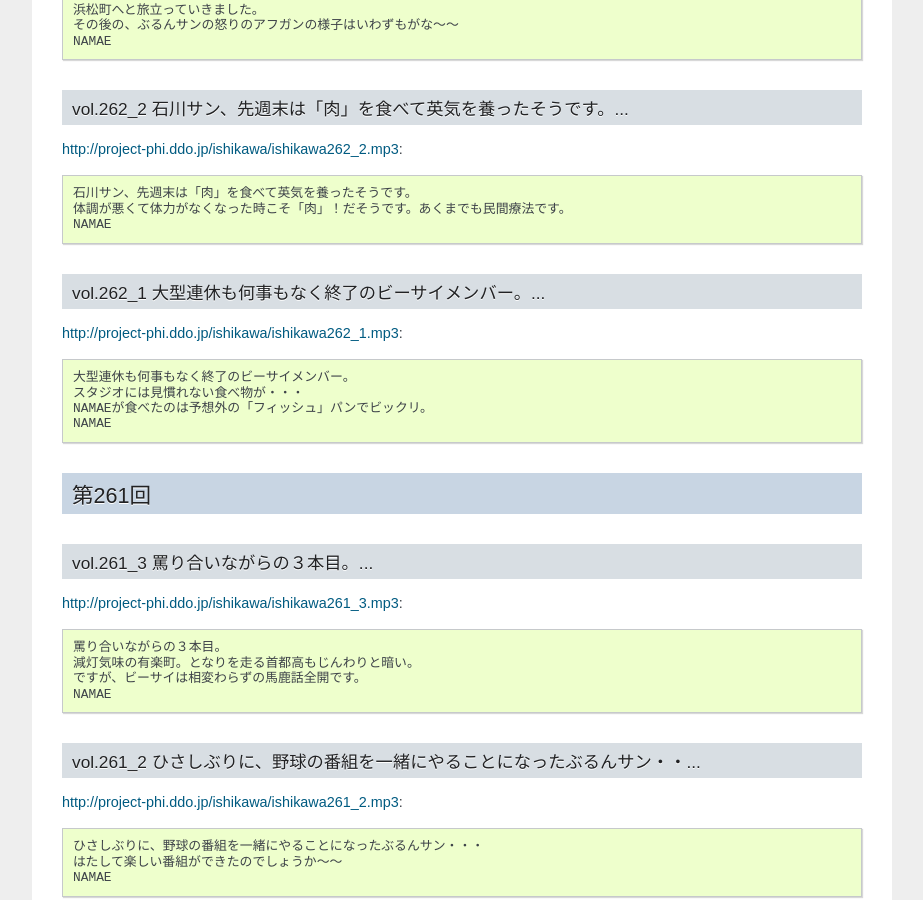
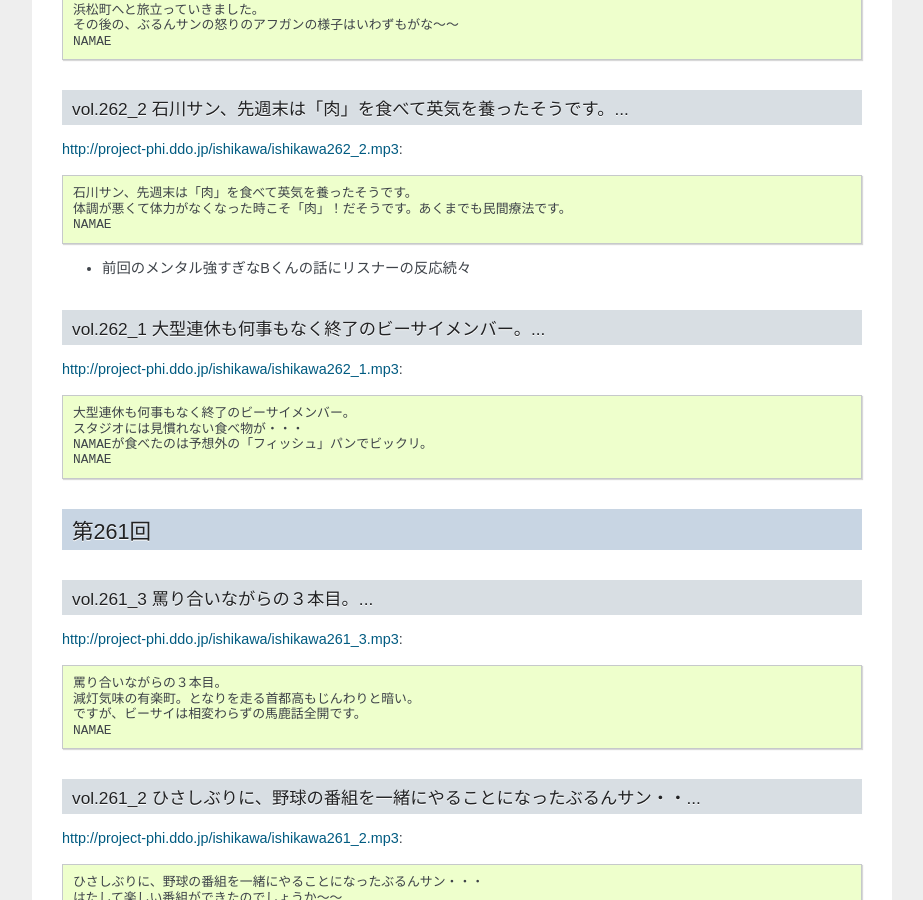
Before and after one commit to gosyujin/be-side, a Sphinx documentation site: the page built from source/2011.rst, in a window 1280 px wide and 900 px high, scrolled down 23706 px. Shown: the whole window, without its empty margins (198-1121 px from the left). Built offline with Sphinx 7.4.7, drawn with Linux system fonts in a browser that asks for light colours.

Commit message:
Update source

```diff
--- a/source/2011.rst
+++ b/source/2011.rst
@@ -1206,6 +1206,8 @@ http://project-phi.ddo.jp/ishikawa/ishikawa262_2.mp3::
    石川サン、先週末は「肉」を食べて英気を養ったそうです。
    体調が悪くて体力がなくなった時こそ「肉」！だそうです。あくまでも民間療法です。
    NAMAE
+
+* 前回のメンタル強すぎなBくんの話にリスナーの反応続々
 
 vol.262_1 大型連休も何事もなく終了のビーサイメンバー。...
 ---------------------------------------------------------
```
